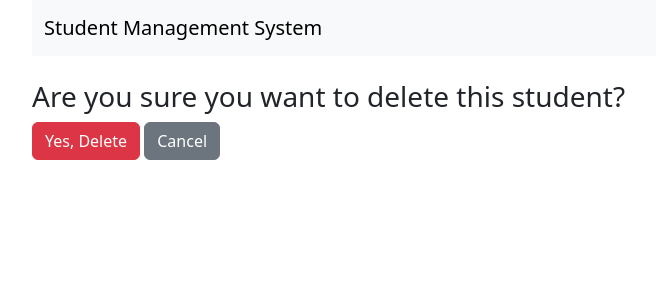
After one commit to its-daaghi/CRUD-Practice-Project-Using-Generic-Base-View, a Django app: page /student/2/delete/ in a window 1280 px wide. The commit adds this page. Shown: the top 300 px of the page, without its empty margins (50-706 px from the left). Run offline with Django 5.2, Linux system fonts and the light colour scheme; data comes from the database, SQL or seed files in the repository; both versions use the stored data as it was after the commit.

Commit message:
Add Delete view

```diff
--- /dev/null
+++ b/CRUD_Generic/myapp/templates/myapp/student_confirm_delete.html
@@ -0,0 +1,13 @@
+{% extends 'myapp/base.html' %}
+
+{% block content %}
+<div class="container mt-4">
+<h3>Are you sure you want to delete this student?</h3>
+
+<form method="post">
+    {% csrf_token %}
+    <button type="submit" class="btn btn-danger">Yes, Delete</button>
+    <a href="{% url 'student_list' %}" class="btn btn-secondary">Cancel</a>
+</form>
+</div>
+{% endblock %}
--- a/CRUD_Generic/myapp/templates/myapp/student_list.html
+++ b/CRUD_Generic/myapp/templates/myapp/student_list.html
@@ -27,8 +27,8 @@
         <td>
         <a href="{% url 'student_detail' student.pk %}" class="btn btn-info btn-sm">Detail</a>
         <a href="{% url 'student_update' student.pk %}" class="btn btn-warning btn-sm">Update</a>
-        {% comment %} <a href="{% url 'student_delete' student.pk %}" class="btn btn-danger btn-sm">Delete</a> {% endcomment %}
-      </td> {% endcomment %}
+        <a href="{% url 'student_delete' student.pk %}" class="btn btn-danger btn-sm">Delete</a>
+      </td>
     </tr>
      {% endfor %}
 
--- a/CRUD_Generic/myapp/urls.py
+++ b/CRUD_Generic/myapp/urls.py
@@ -4,6 +4,7 @@ from .views import (
     StudentListView,
     StudentDetailView,
     StudentUpdateView,
+    StudentDeleteView,
 )
 
 
@@ -14,4 +15,7 @@ urlpatterns = [
     path(
         "student/<int:pk>/update/", StudentUpdateView.as_view(), name="student_update"
     ),
+    path(
+        "student/<int:pk>/delete/", StudentDeleteView.as_view(), name="student_delete"
+    ),
 ]
--- a/CRUD_Generic/myapp/views.py
+++ b/CRUD_Generic/myapp/views.py
@@ -37,3 +37,9 @@ class StudentUpdateView(UpdateView):
     fields = ["name", "roll", "marks"]
     template_name = "myapp/student_form.html"
     success_url = reverse_lazy("student_list")
+
+
+class StudentDeleteView(DeleteView):
+    model = Student
+    template_name = "myapp/student_confirm_delete.html"
+    success_url = reverse_lazy("student_list")
```
Also changed, not shown: CRUD_Generic/db.sqlite3.
